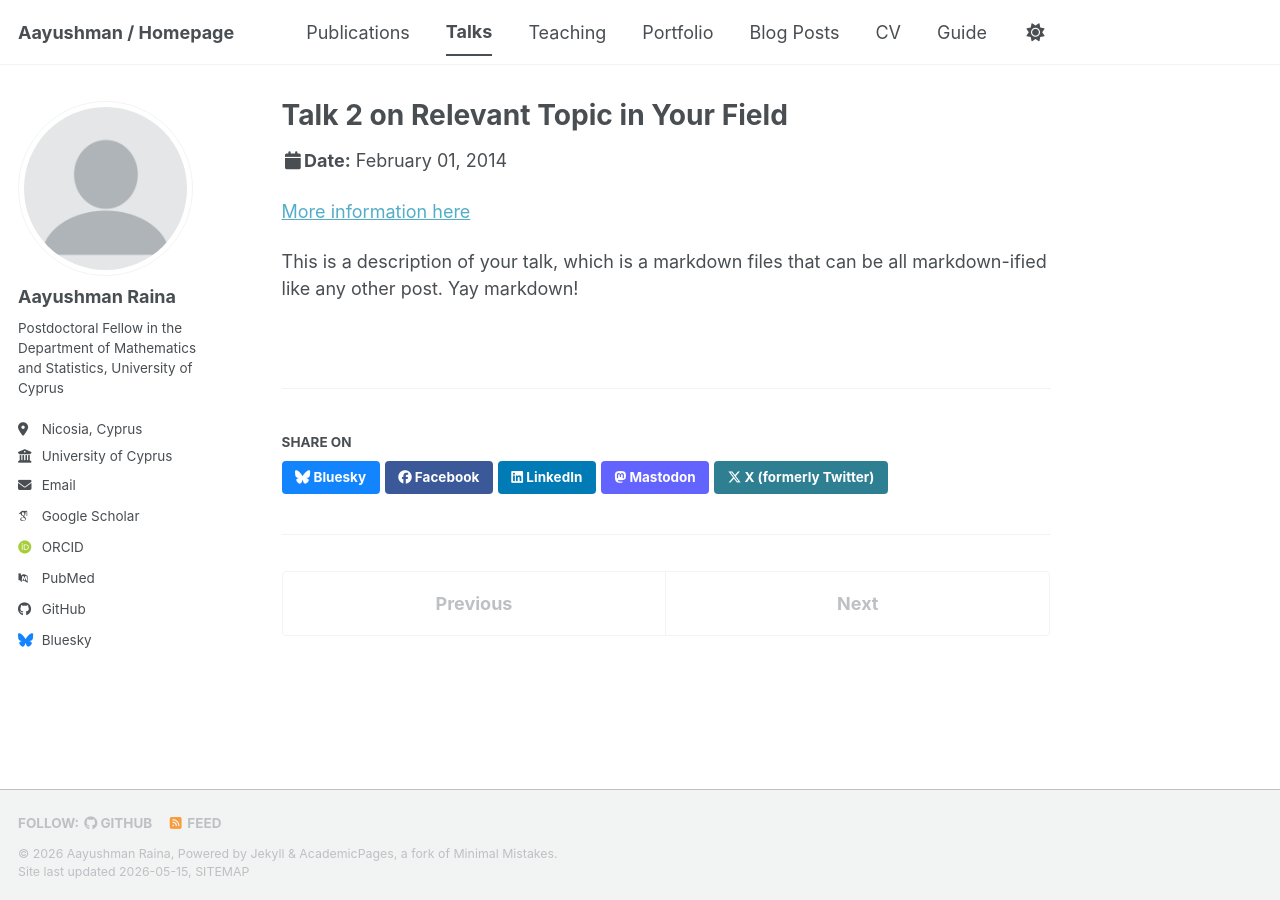
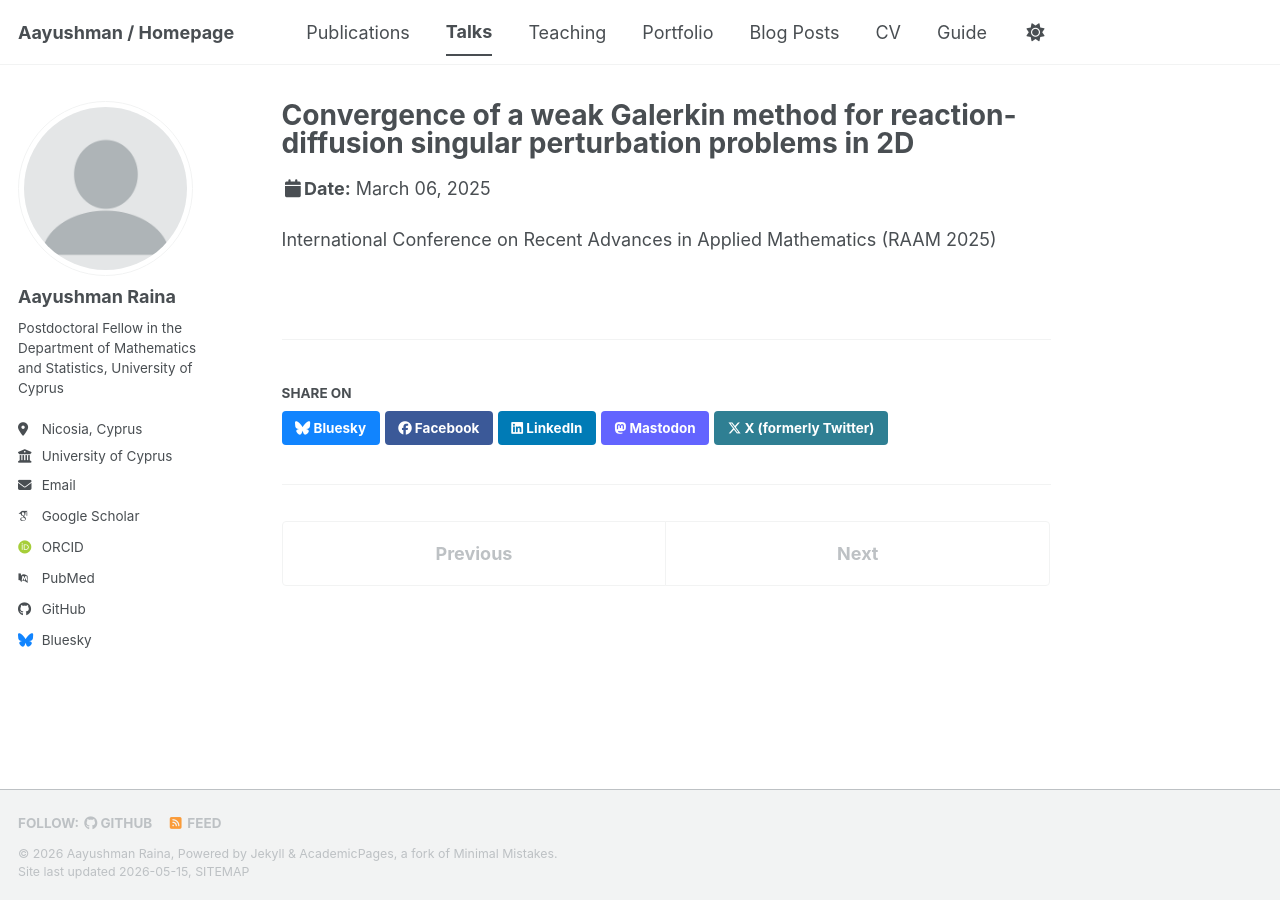
Before and after one commit to Aayushman5/Aayushman5.github.io, a Jekyll site: the page built from _talks/2014-02-01-talk-2.md, in a window 1280 px wide. Built offline with Jekyll 4.4.1, drawn with Linux system fonts in a browser that asks for light colours; some web fonts are replaced; a script bundle is joined from its source files by our own code; library files that are not in the unit come from our copies.

Commit message:
Update 2014-02-01-talk-2.md

```diff
--- a/_talks/2014-02-01-talk-2.md
+++ b/_talks/2014-02-01-talk-2.md
@@ -1,13 +1,11 @@
 ---
-title: "Talk 2 on Relevant Topic in Your Field"
+title: "Convergence of a weak Galerkin method for reaction-diffusion singular perturbation problems in 2D"
 collection: talks
 type: "Talk"
 permalink: /talks/2014-02-01-talk-2
-venue: "London School of Testing"
-date: 2014-02-01
-location: "London, UK"
+venue: "University of Colombo"
+date: 2025-03-06
+location: "Colombo, Sri Lanka"
 ---
 
-[More information here](http://example2.com)
-
-This is a description of your talk, which is a markdown files that can be all markdown-ified like any other post. Yay markdown!
+International Conference on Recent Advances in Applied Mathematics (RAAM 2025)
```
